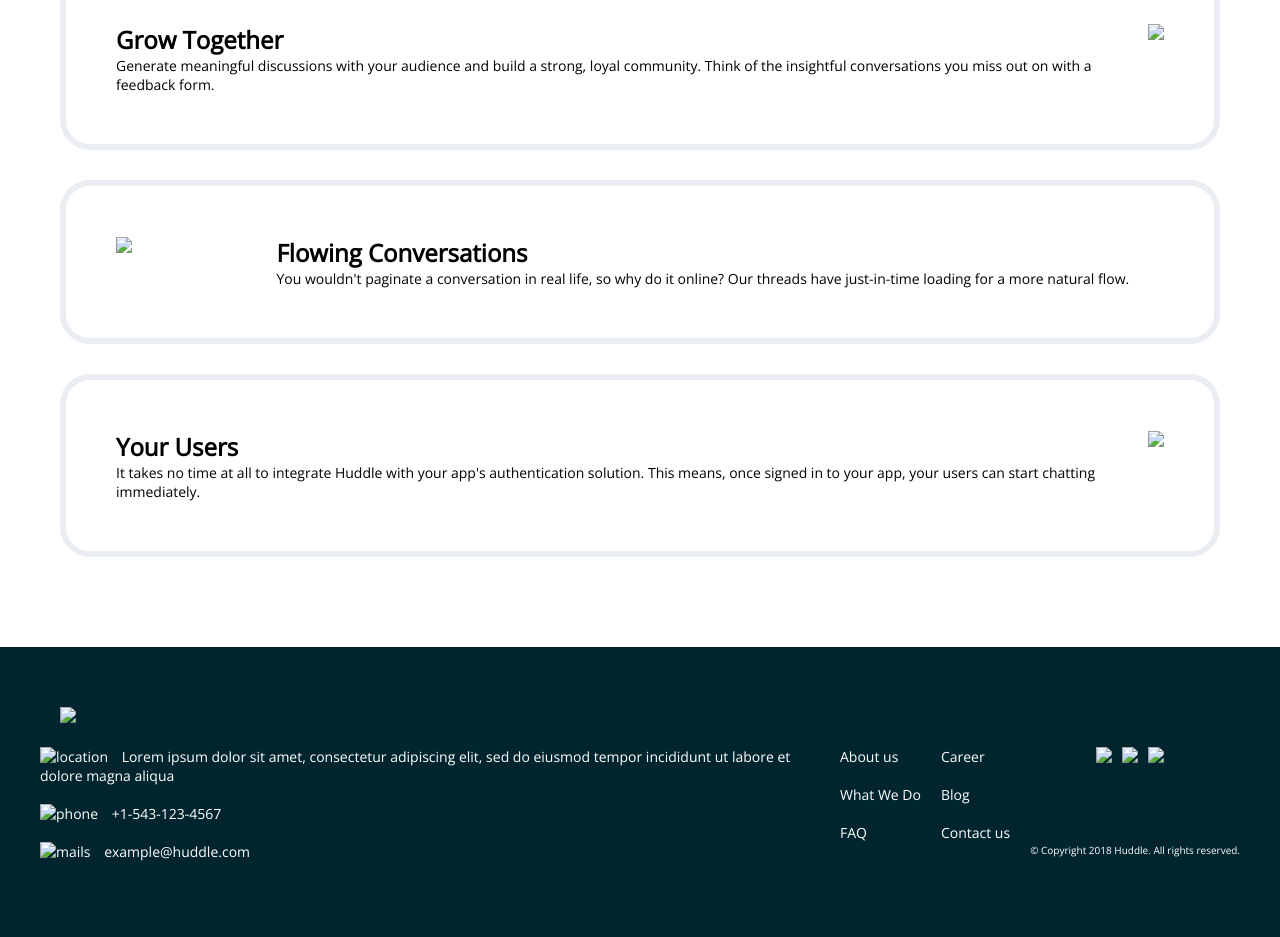
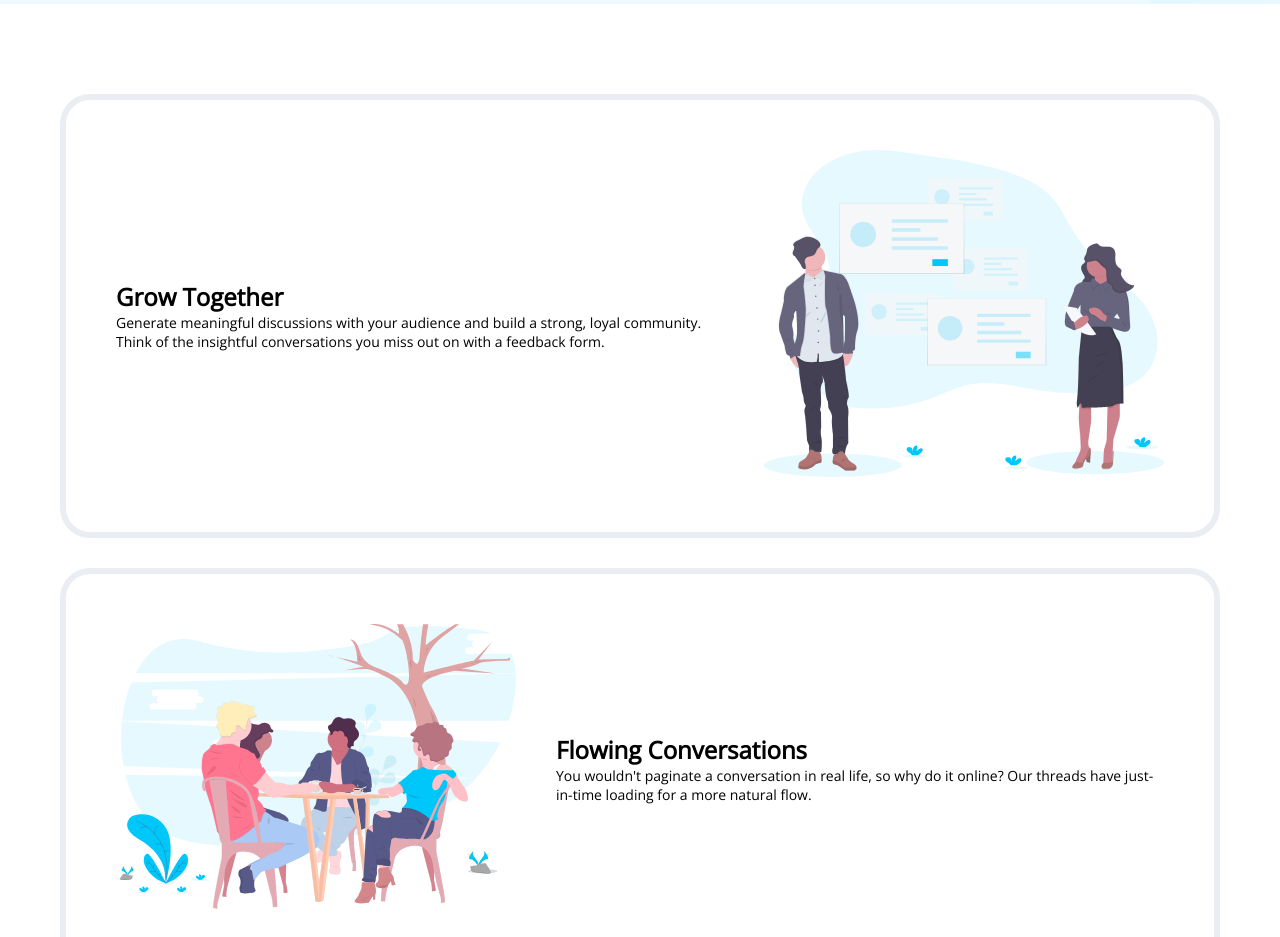
Before and after one commit to Lovethrech/Huddle-Landing-Page, a plain HTML site: page index.html in a window 1280 px wide. Shown: the part 509-1446 px from the top of the page. Drawn offline with nearby package versions, Linux system fonts and the light colour scheme; files whose address does not match are found by name.

Commit message:
Update index.html

```diff
--- a/index.html
+++ b/index.html
@@ -9,7 +9,7 @@
     <body>
         <header>
             <div id="main_head">
-                <div id="logo"><img src="guide/images/logo.svg"></div>
+                <div id="logo"><img src="logo.svg"></div>
                 <button id="trial">Try for free</button>
             </div><hr><br>
 
@@ -23,7 +23,7 @@
                    <a href="#"> <button class="buy">Get Started For Free</button></a>
                 </div>
                 <div class="images">
-                    <img src="guide/images/illustration-mockups.svg">
+                    <img src="illustration-mockups.svg">
                 </div>
             </div>
         </header>
@@ -32,7 +32,7 @@
         <div class="container">
             <section id="first_section">
                 <div class="images">
-                    <img src="guide/images/illustration-grow-together.svg">
+                    <img src="illustration-grow-together.svg">
                 </div>
                 <div class="text">
                     <h2>Grow Together</h2>
@@ -45,7 +45,7 @@
 
             <section id="second_section">
                 <div class="images">
-                    <img src="guide/images/illustration-flowing-conversation.svg">
+                    <img src="illustration-flowing-conversation.svg">
                 </div>
                 <div class="text">
                     <h2>Flowing Conversations</h2>
@@ -58,7 +58,7 @@
 
             <section id="third_section">
                 <div class="images">
-                    <img src="guide/images/illustration-your-users.svg">
+                    <img src="illustration-your-users.svg">
                 </div>
                 <div class="text">
                     <h2>Your Users</h2>
@@ -74,22 +74,22 @@
 
         <footer>
             <div id="logo_two">
-                <img src="guide/images/logofill.svg">
+                <img src="logofill.svg">
             </div>
             <div class="last_nav">
                 <div id="info">
                     <ul>
                         <li>
-                            <img src="guide/images/icon-location.svg"  alt="location">
+                            <img src="icon-location.svg"  alt="location">
                                 <label>Lorem ipsum dolor sit amet, consectetur adipiscing elit,
                                 sed do eiusmod tempor incididunt ut labore et dolore magna aliqua</label>
                         </li><br>
                         <li>
-                            <img src="guide/images/icon-phone.svg" alt="phone">
+                            <img src="icon-phone.svg" alt="phone">
                             <label>+1-543-123-4567</label>
                         </li><br>
                         <li>
-                            <img src="guide/images/icon-email.svg" alt="mails">
+                            <img src="icon-email.svg" alt="mails">
                             <label>example@huddle.com</label>
                         </li>
                     </ul>
@@ -121,9 +121,9 @@
 
                 <div id="nav_two">
                     <div id="icon">
-                        <span><a href=""><img src="guide/images/icon-facebook.svg"></a></span>
-                        <span><a href=""><img src="guide/images/icon-instagram.svg"></a></span>
-                        <span><a href=""><img src="guide/images/icon-twitter.svg"></a></span>
+                        <span><a href=""><img src="icon-facebook.svg"></a></span>
+                        <span><a href=""><img src="icon-instagram.svg"></a></span>
+                        <span><a href=""><img src="icon-twitter.svg"></a></span>
                     </div>
                     <br><br> <br><br>
                     <div id="text">
```
